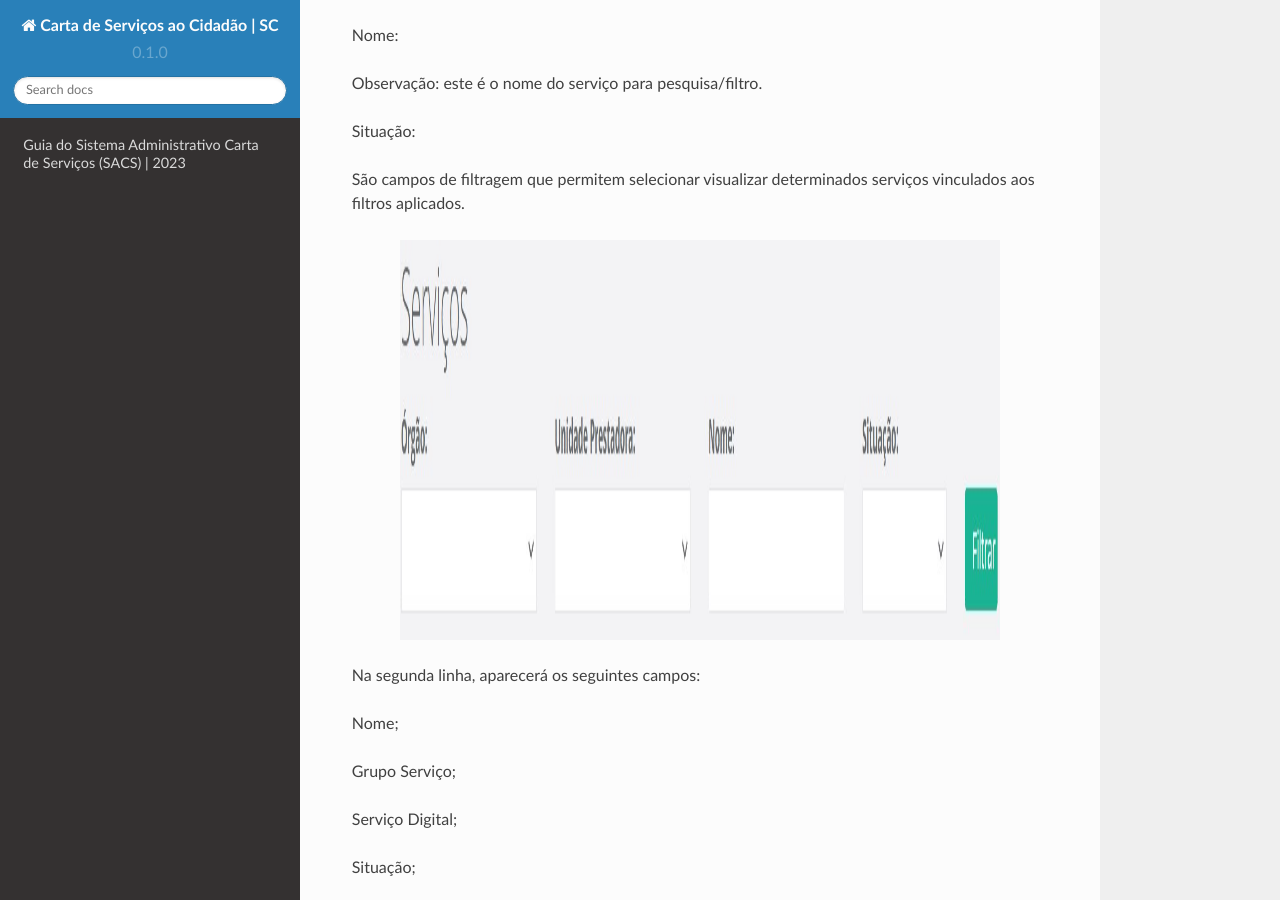
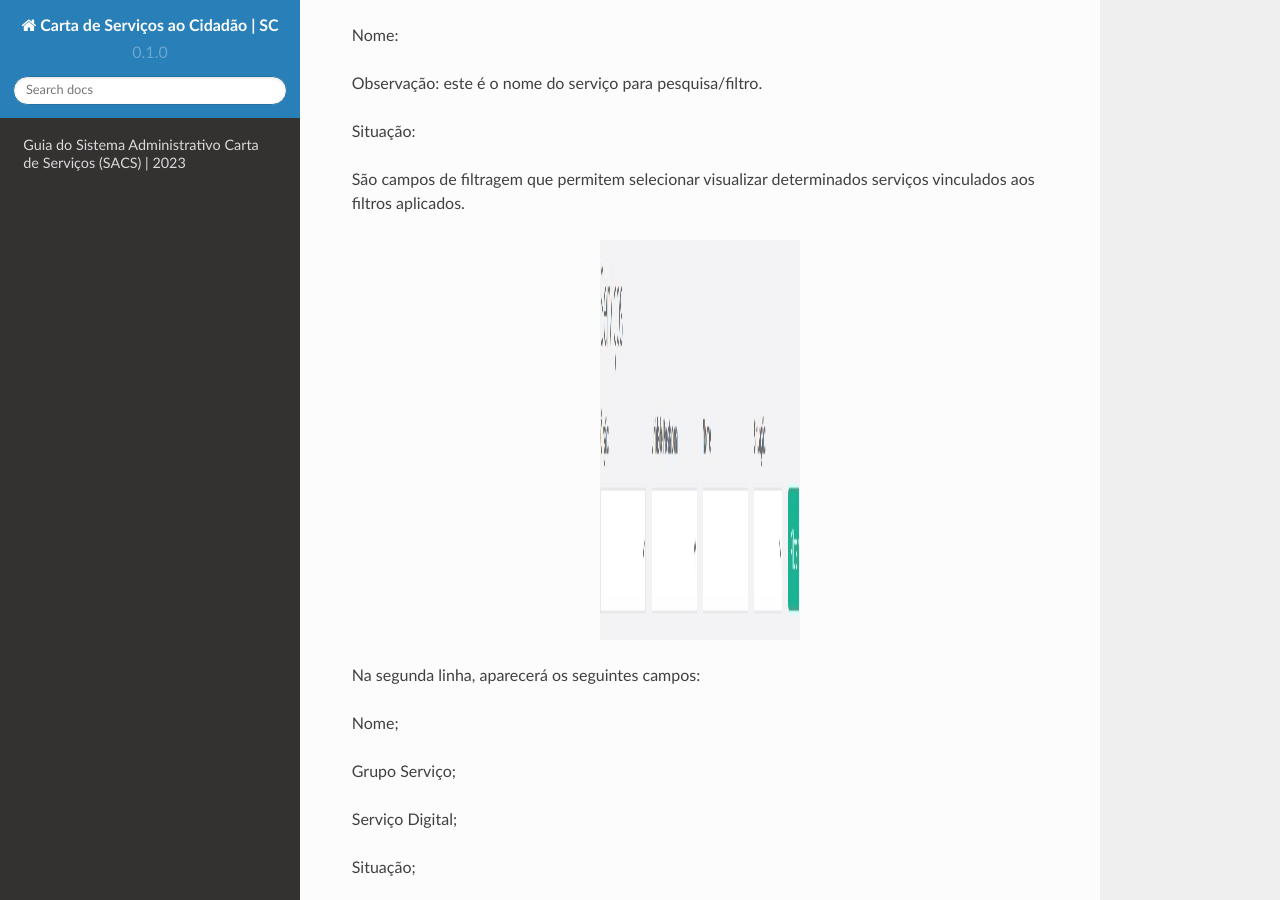
Before and after one commit to brunoaltieri/cartadeservicos, a Sphinx documentation site: the page built from docs/source/index.rst, in a window 1280 px wide and 900 px high, scrolled down 3703 px. Built offline with Sphinx 7.4.7 and the Read the Docs theme 2.0.0, drawn with Linux system fonts in a browser that asks for light colours.

Commit message:
Update index.rst

```diff
--- a/docs/source/index.rst
+++ b/docs/source/index.rst
@@ -109,7 +109,7 @@ São campos de filtragem que permitem selecionar visualizar determinados serviç
 
 .. image:: images/camposdefiltro.jpg
    :height: 400px
-   :width: 600 px
+   :width: 200 px
    :scale: 100%
    :alt: tela mostrando os campos de filtro para os serviços
    :align: center
```
